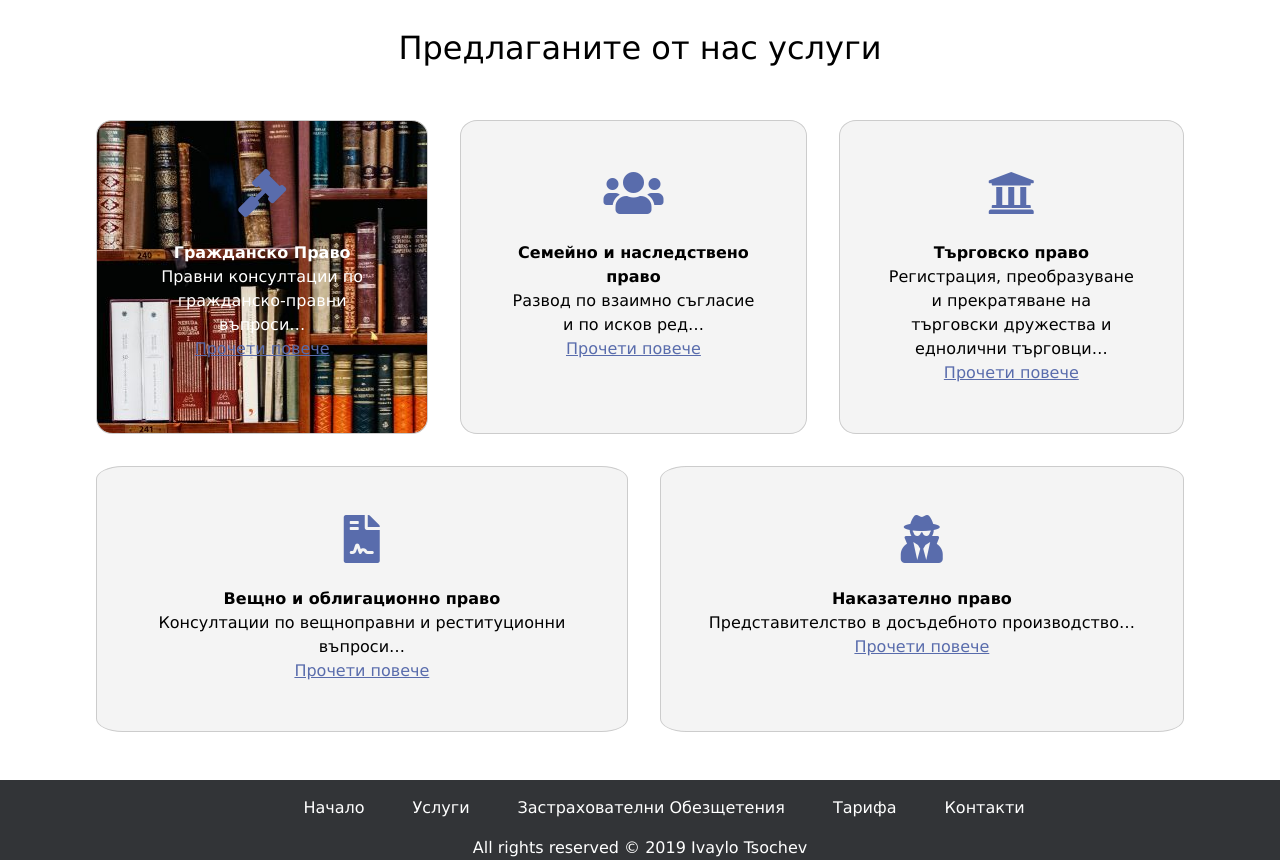
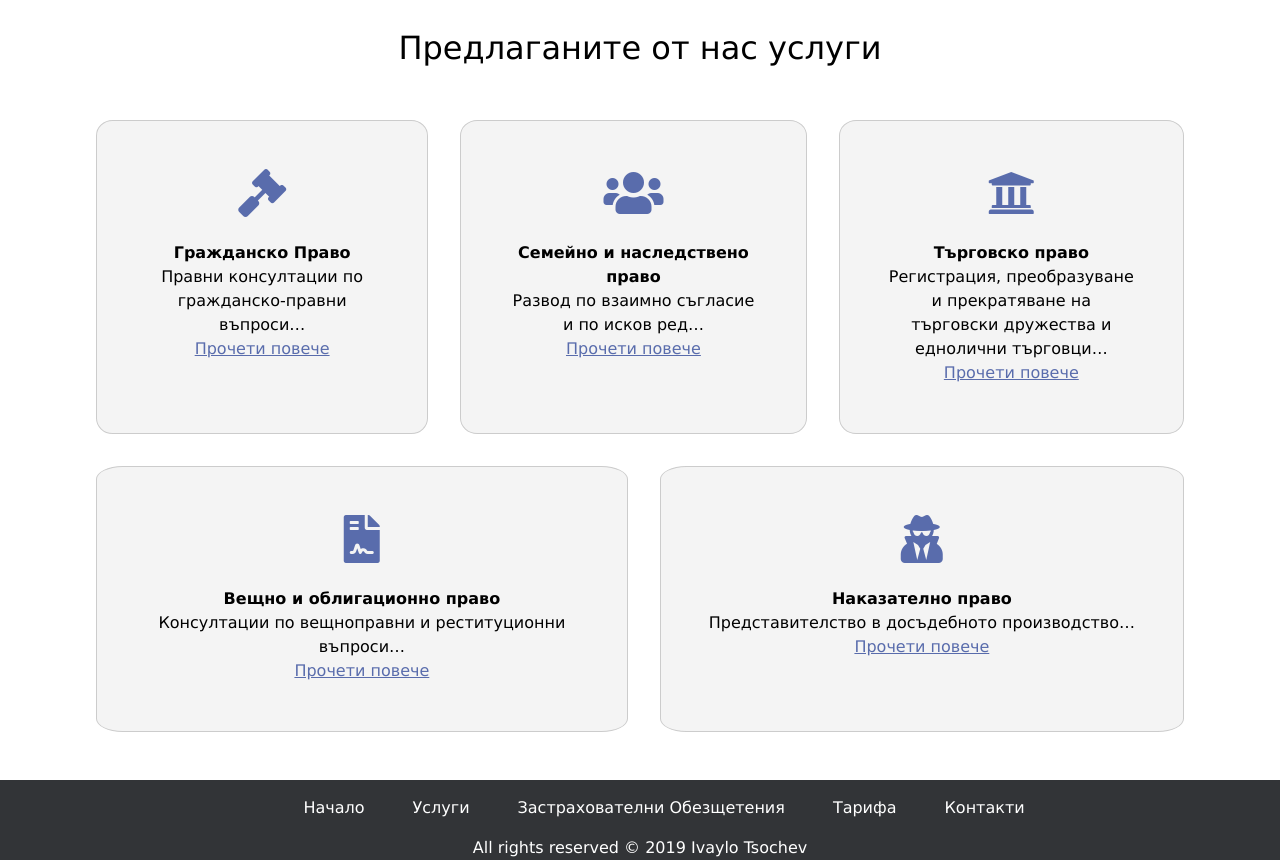
Before and after one commit to IvoTsochev/Front-End-Final-Project, a plain HTML site: page index.html in a window 1280 px wide. Shown: the part 920-1780 px from the top of the page. Drawn offline with Linux system fonts and the light colour scheme.

```diff
--- a/css/layout.css
+++ b/css/layout.css
@@ -78,11 +78,7 @@
     padding: 3rem;
     margin: 1rem;
     text-align: center;
-}
 
-#home-services #section-1 div:nth-child(1) {
-    background: url('../img/books.jpg');
-    color: #fff;
 }
 
 /* SERVICES */
```
Also changed, not shown: index.html (+2 -0 lines), 1 other file.
